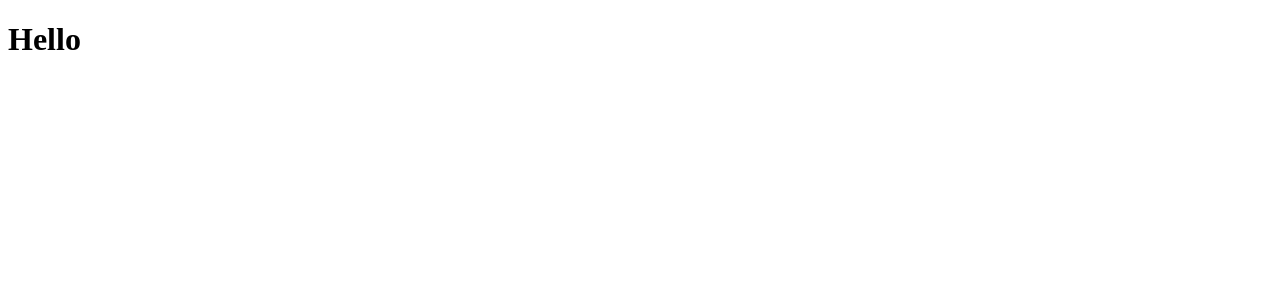
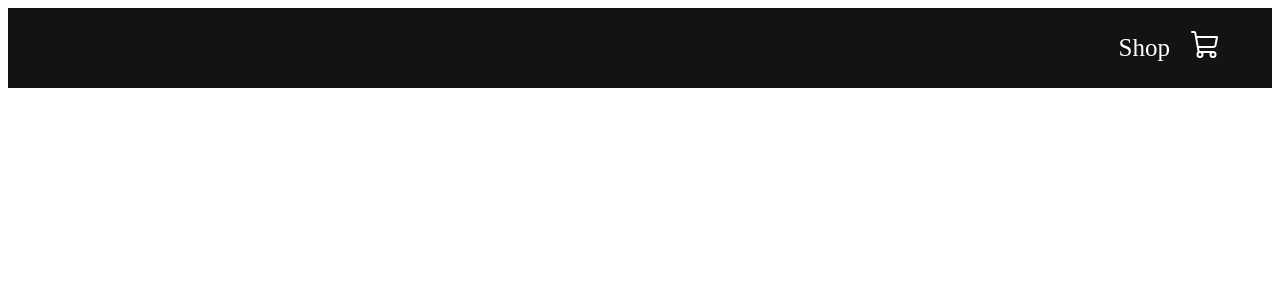
Before and after one commit to Nitish-Kumar05/e-commerce-app, a React (Create React App) app: page /cart in a window 1280 px wide. Shown: the top 300 px of the page. Built offline with nearby package versions, Linux system fonts and the light colour scheme.

Commit message:
added and styled navbar

```diff
--- a/src/App.js
+++ b/src/App.js
@@ -1,7 +1,16 @@
+import { BrowserRouter as Router, Routes, Route } from "react-router-dom";
+import Navbar from "./components/Navbar";
+
 function App() {
   return (
-    <div className="App">
-      <h1>Hello</h1>
+    <div>
+      <Router>
+        <Navbar />
+        <Routes>
+          <Route path="/" />
+          <Route path="/cart" />
+        </Routes>
+      </Router>
     </div>
   );
 }
--- /dev/null
+++ b/src/components/Navbar.jsx
@@ -0,0 +1,17 @@
+import { ShoppingCart } from 'phosphor-react'
+import React from 'react'
+import { Link } from 'react-router-dom'
+import './navbar.css'
+
+const Navbar = () => {
+    return (
+        <div className='navbar' >
+            <div className='links' >
+                <Link to='/' > Shop </Link>
+                <Link to='/cart' > <ShoppingCart size={32} /> </Link>
+            </div>
+        </div>
+    )
+}
+
+export default Navbar
--- /dev/null
+++ b/src/components/navbar.css
@@ -0,0 +1,21 @@
+.navbar {
+  width: 100%;
+  height: 80px;
+  background-color: rgb(19, 19, 19);
+  display: flex;
+  justify-content: flex-end;
+  align-items: center;
+}
+
+.links {
+  margin-right: 50px;
+  display: flex;
+  align-items: center;
+}
+
+.links a {
+  text-decoration: none;
+  color: white;
+  margin-left: 20px;
+  font-size: 25px;
+}
```
